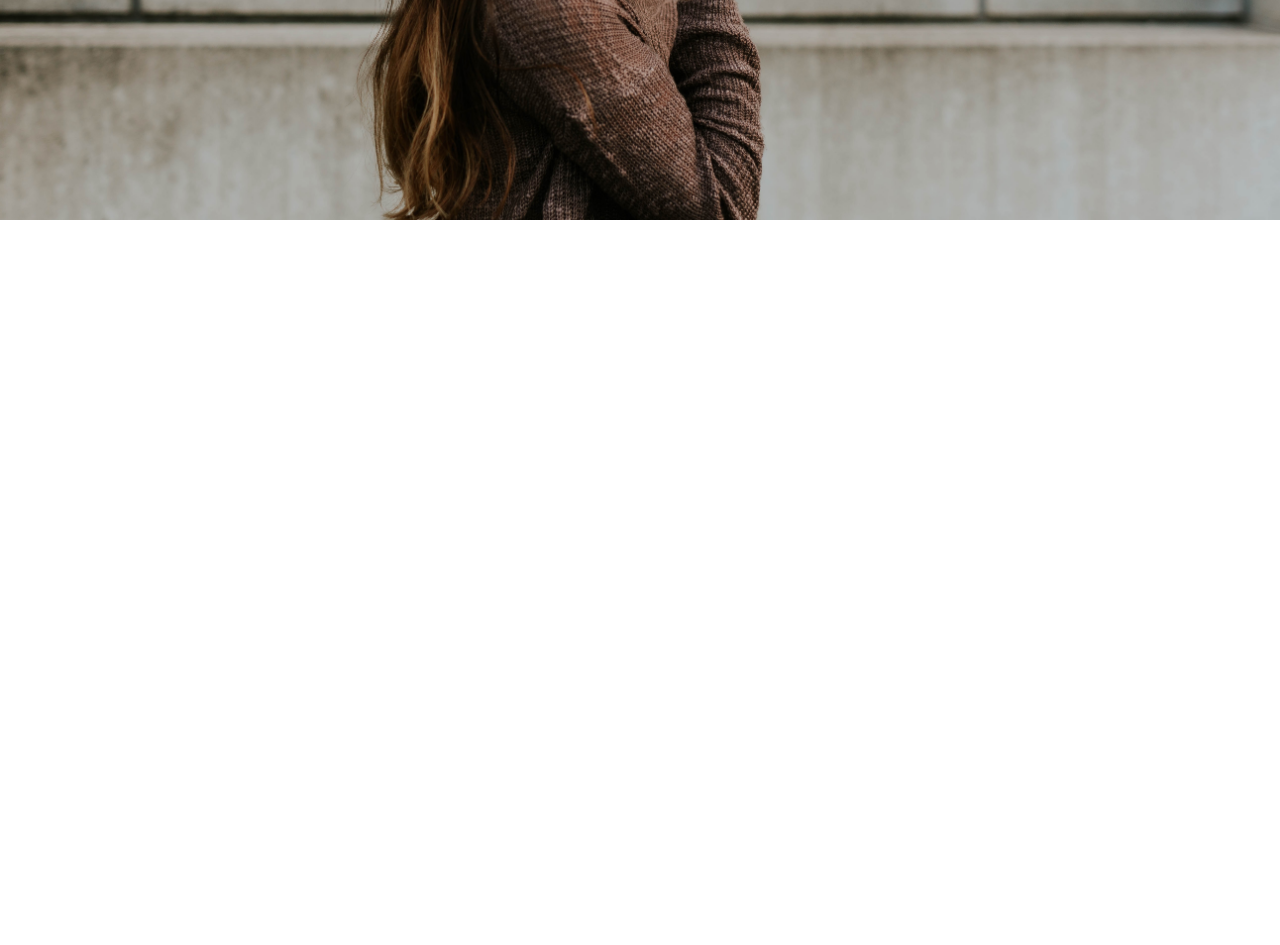
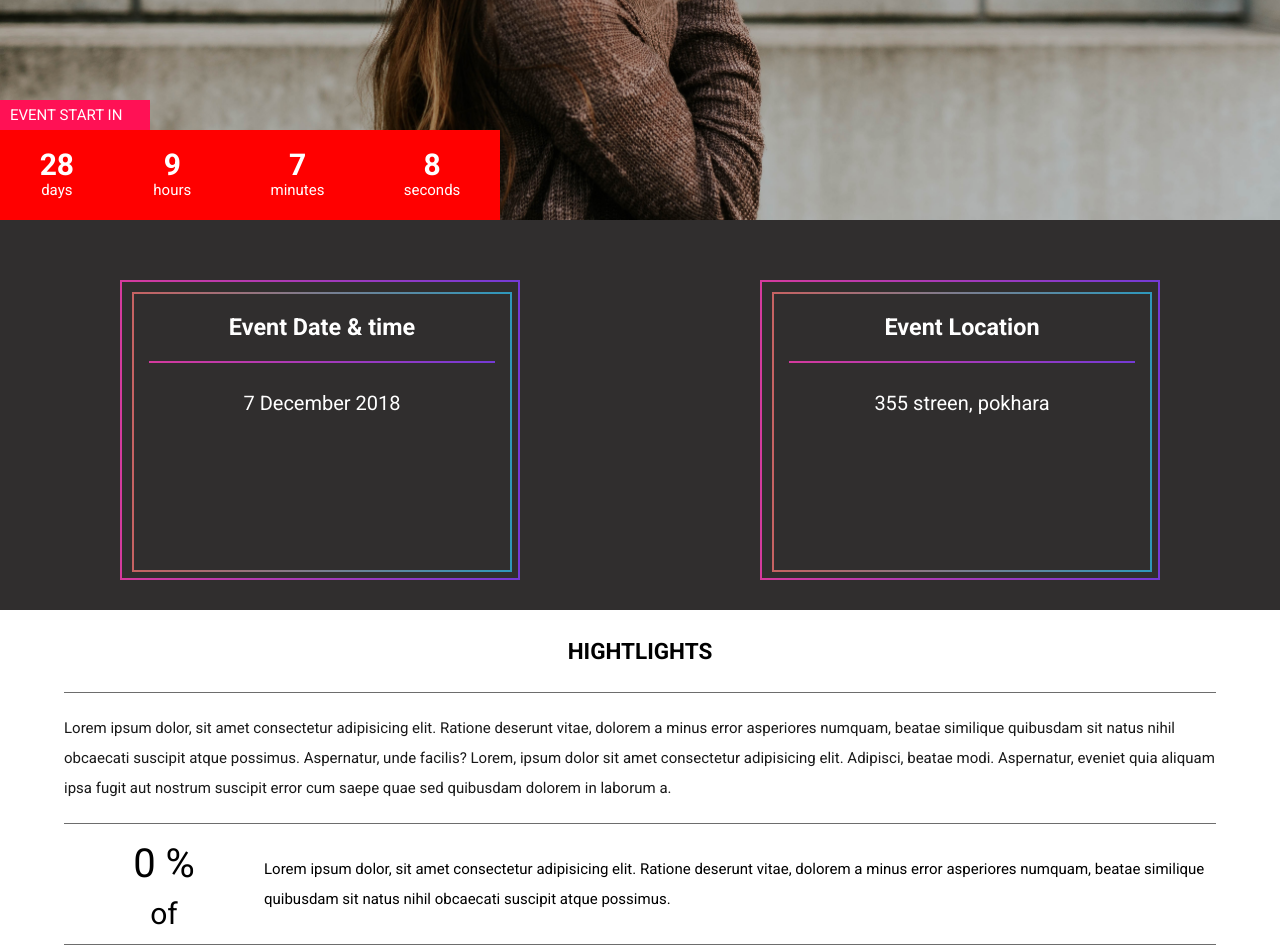
Before and after one commit to bj-budhathoki/thevenue, a React (Create React App) app: page / in a window 1280 px wide. Shown: the part 580-1525 px from the top of the page. Before the commit the page ends 800 px from the top, so only its background shows below. Built offline with nearby package versions, Linux system fonts and the light colour scheme; grey boxes are pictures that could not be loaded.

Commit message:
info section

```diff
--- a/src/App.js
+++ b/src/App.js
@@ -4,12 +4,16 @@ import "./App.css";
 //components
 import Header from "./components/header_footer/Header";
 import Featured from "./components/featured";
+import VenueInfo from "./components/venueInfo";
+import Heighlights from "./components/Hightlights";
 class App extends Component {
   render() {
     return (
       <div className="App">
         <Header />
         <Featured />
+        <VenueInfo />
+        <Heighlights />
       </div>
     );
   }
--- /dev/null
+++ b/src/components/Hightlights/index.js
@@ -0,0 +1,106 @@
+import React, { Component } from "react";
+import Fade from "react-reveal/Fade";
+import Slide from "react-reveal/Slide";
+import styled from "styled-components";
+const StyledWrapper = styled.div`
+  /* background-color: #dbd6d6; */
+  width: 90%;
+  margin: 0 auto;
+  overflow: hoidden;
+  > div {
+    border-bottom: 1px solid #6d6d6d;
+    .title {
+      text-align: center;
+      text-transform: uppercase;
+    }
+    .description {
+      font-size: 1.5rem;
+      color: #191919;
+      padding: 0.5rem 0;
+      /* font-weight: bold; */
+    }
+  }
+  .discount_section {
+    display: flex;
+    align-items: center;
+
+    .discount__percentage {
+      /* background-color: red; */
+      display: flex;
+      flex-direction: column;
+      text-align: center;
+      min-width: 20rem;
+    }
+    .percentage {
+      color: #000;
+      font-size: 4rem;
+      padding: 0 2rem;
+      text-align: center;
+    }
+    .offText {
+      color: #000;
+      font-size: 3rem;
+      padding: 0 2rem;
+      margin-top: -2rem;
+      align-self: center;
+    }
+  }
+`;
+class Highlights extends Component {
+  state = {
+    discountStart: 0,
+    descountEnd: 30
+  };
+  componentDidUpdate() {
+    setTimeout(() => {
+      this.porcentage();
+    }, 30);
+  }
+  porcentage = () => {
+    if (this.state.discountStart < this.state.discountEnd) {
+      this.setState({
+        discountStart: this.state.discountStart + 1
+      });
+    }
+  };
+  render() {
+    return (
+      <StyledWrapper>
+        <div>
+          <h2 className="title">hightlights</h2>
+        </div>
+        <div>
+          <p className="description">
+            Lorem ipsum dolor, sit amet consectetur adipisicing elit. Ratione
+            deserunt vitae, dolorem a minus error asperiores numquam, beatae
+            similique quibusdam sit natus nihil obcaecati suscipit atque
+            possimus. Aspernatur, unde facilis? Lorem, ipsum dolor sit amet
+            consectetur adipisicing elit. Adipisci, beatae modi. Aspernatur,
+            eveniet quia aliquam ipsa fugit aut nostrum suscipit error cum saepe
+            quae sed quibusdam dolorem in laborum a.
+          </p>
+        </div>
+        <div className="discount_section">
+          <Fade onReveal={() => this.porcentage()}>
+            <div className="discount__percentage">
+              <span className="percentage"> {this.state.discountStart} %</span>
+              <span className="offText">of</span>
+            </div>
+          </Fade>
+          <Slide right>
+            <div>
+              <p>
+                Lorem ipsum dolor, sit amet consectetur adipisicing elit.
+                Ratione deserunt vitae, dolorem a minus error asperiores
+                numquam, beatae similique quibusdam sit natus nihil obcaecati
+                suscipit atque possimus.
+              </p>
+            </div>
+          </Slide>
+        </div>
+      </StyledWrapper>
+    );
+  }
+}
+
+export default Highlights;
--- a/src/components/featured/CountDown.js
+++ b/src/components/featured/CountDown.js
@@ -48,7 +48,7 @@ export class CountDown extends Component {
   render() {
     const { days, hours, minutes, seconds } = this.state;
     return (
-      <Slide left delay={2000}>
+      <Slide left delay={1000}>
         <TimeUntil>
           <p className="event_start">EVENT START IN</p>
           <div
--- a/src/components/featured/index.js
+++ b/src/components/featured/index.js
@@ -30,6 +30,11 @@ const HeadBanner = styled.div`
       border: 2px solid transparent;
       border-image: linear-gradient(to left, #2e98bc 0%, #c66262 100%);
       border-image-slice: 10;
+      span {
+        background: linear-gradient(to right, #211eaa 0%, #d30606 100%);
+        -webkit-background-clip: text;
+        -webkit-text-fill-color: transparent;
+      }
     }
   }
 `;
@@ -38,7 +43,9 @@ const Featured = () => {
     <HeadBanner height={`${window.innerHeight}px`}>
       <Carousel />
       <div className="artist__name">
-        <div className="wrapper">Ariana Grande</div>
+        <div className="wrapper">
+          <span>Melina Rai</span>
+        </div>
       </div>
       <CountDown />
     </HeadBanner>
--- /dev/null
+++ b/src/components/venueInfo/index.js
@@ -0,0 +1,65 @@
+import React from "react";
+import Zoom from "react-reveal/Zoom";
+import styled from "styled-components";
+const InfoWrapper = styled.div`
+  background-color: #302e2e;
+  display: flex;
+  justify-content: space-around;
+  padding: 3rem 0rem;
+  > div {
+    background-color: #302e2e;
+    width: 40rem;
+    height: 30rem;
+    margin-top: 3rem;
+    color: #fff;
+    font-size: 2rem;
+    text-align: center;
+    border: 2px solid transparent;
+    border-image: linear-gradient(to left, #743ad5 0%, #d53a9d 100%);
+    border-image-slice: 1;
+    .inner {
+      background-color: #302e2e;
+      width: 38rem;
+      height: 28rem;
+      margin: 1rem 1rem;
+
+      color: #fff;
+      font-size: 2rem;
+      text-align: center;
+      border: 2px solid transparent;
+      border-image: linear-gradient(to left, #2e98bc 0%, #c66262 100%);
+      border-image-slice: 1;
+    }
+    h3 {
+      border-bottom: 2px solid transparent;
+      border-image: linear-gradient(to left, #743ad5 0%, #d53a9d 100%);
+      border-image-slice: 1;
+      margin: 0 1.5rem;
+      padding: 1rem 0.5rem;
+    }
+  }
+`;
+const VenueInfo = () => {
+  return (
+    <InfoWrapper>
+      <Zoom duration={500}>
+        <div>
+          <div className="inner">
+            <h3>Event Date & time</h3>
+            <p>7 December 2018</p>
+          </div>
+        </div>
+      </Zoom>
+      <Zoom>
+        <div duration={500} delay={1000}>
+          <div className="inner">
+            <h3>Event Location</h3>
+            <p>355 streen, pokhara</p>
+          </div>
+        </div>
+      </Zoom>
+    </InfoWrapper>
+  );
+};
+
+export default VenueInfo;
```
